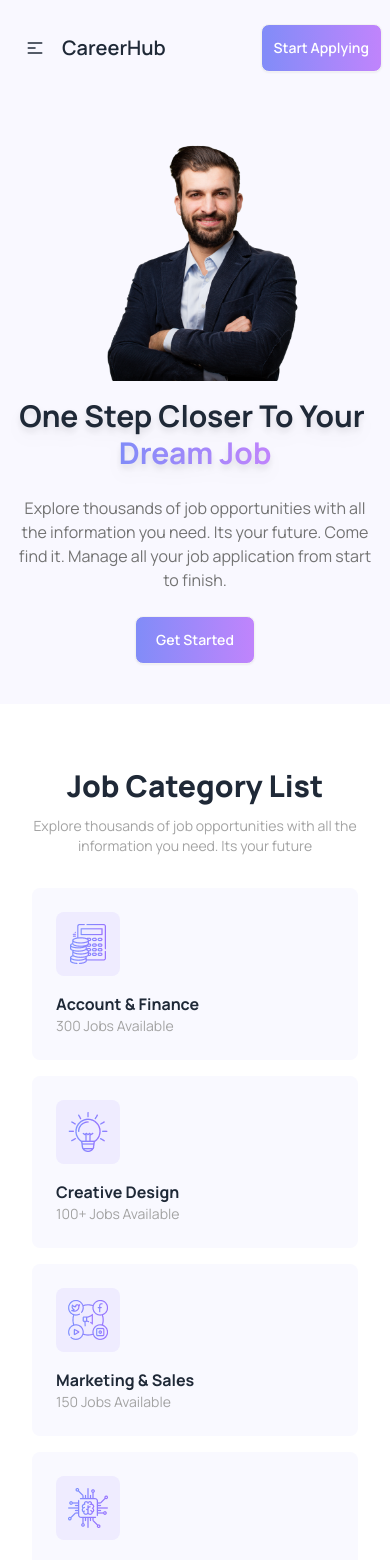
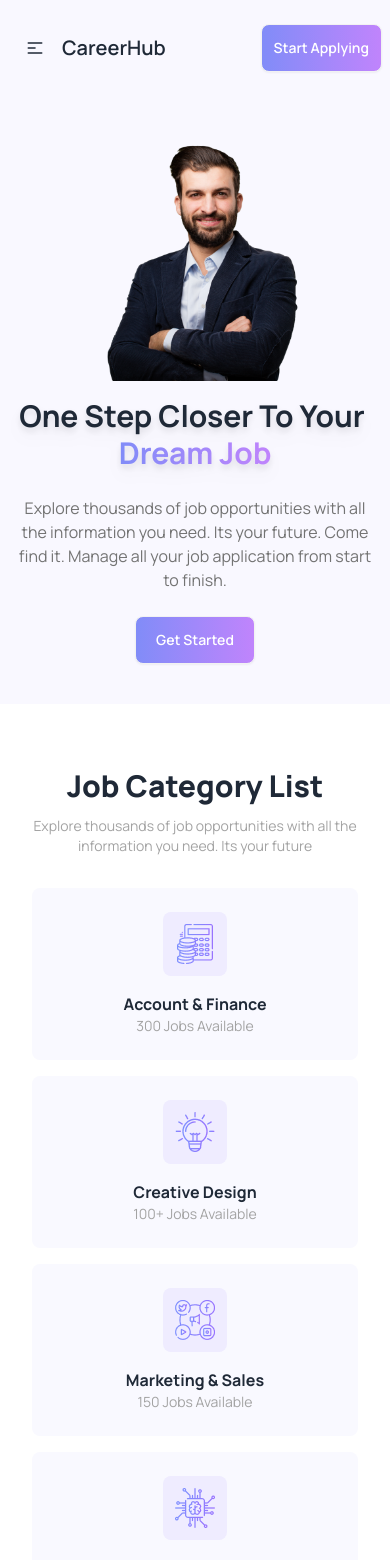
Before and after one commit to SazidulAlam47/career-hub, a React (Vite) app: page / in a window 390 px wide. Shown: the top 1560 px of the page. Built offline with nearby package versions, Linux system fonts and the light colour scheme.

Commit message:
category list center

```diff
--- a/src/components/Home/CategoryList/SingleCategory.jsx
+++ b/src/components/Home/CategoryList/SingleCategory.jsx
@@ -2,7 +2,7 @@ import PropTypes from "prop-types";
 
 const SingleCategory = ({ categoryListItem }) => {
     return (
-        <div className="bg-[#f9f9ff] p-6 rounded-lg">
+        <div className="bg-[#f9f9ff] p-6 rounded-lg flex flex-col items-center md:items-start">
             <div className="bg-[#efecff] w-16 h-16 rounded-lg flex justify-center items-center mb-4">
                 <img src={categoryListItem.logo} alt="accounts" />
             </div>
```
